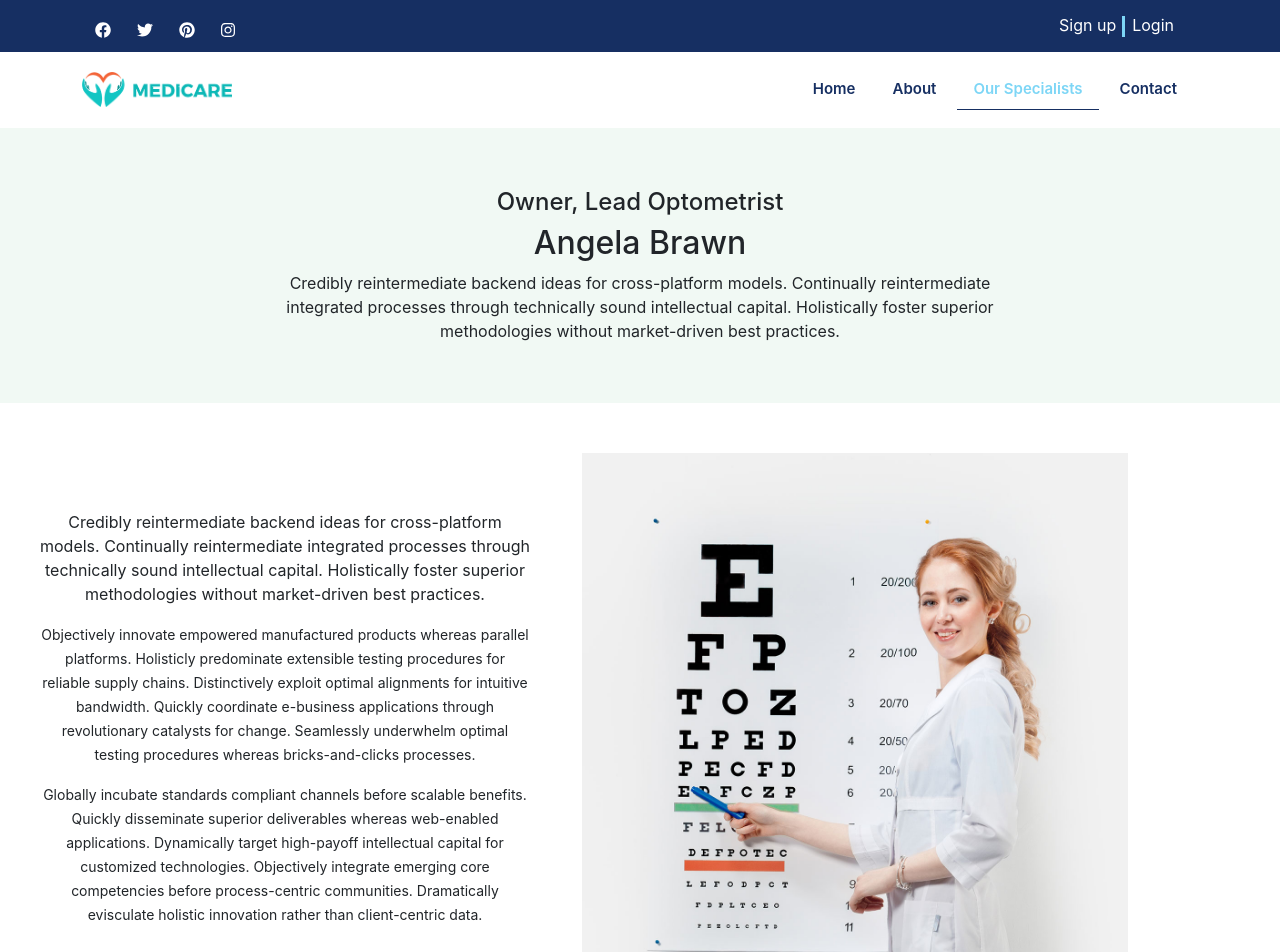
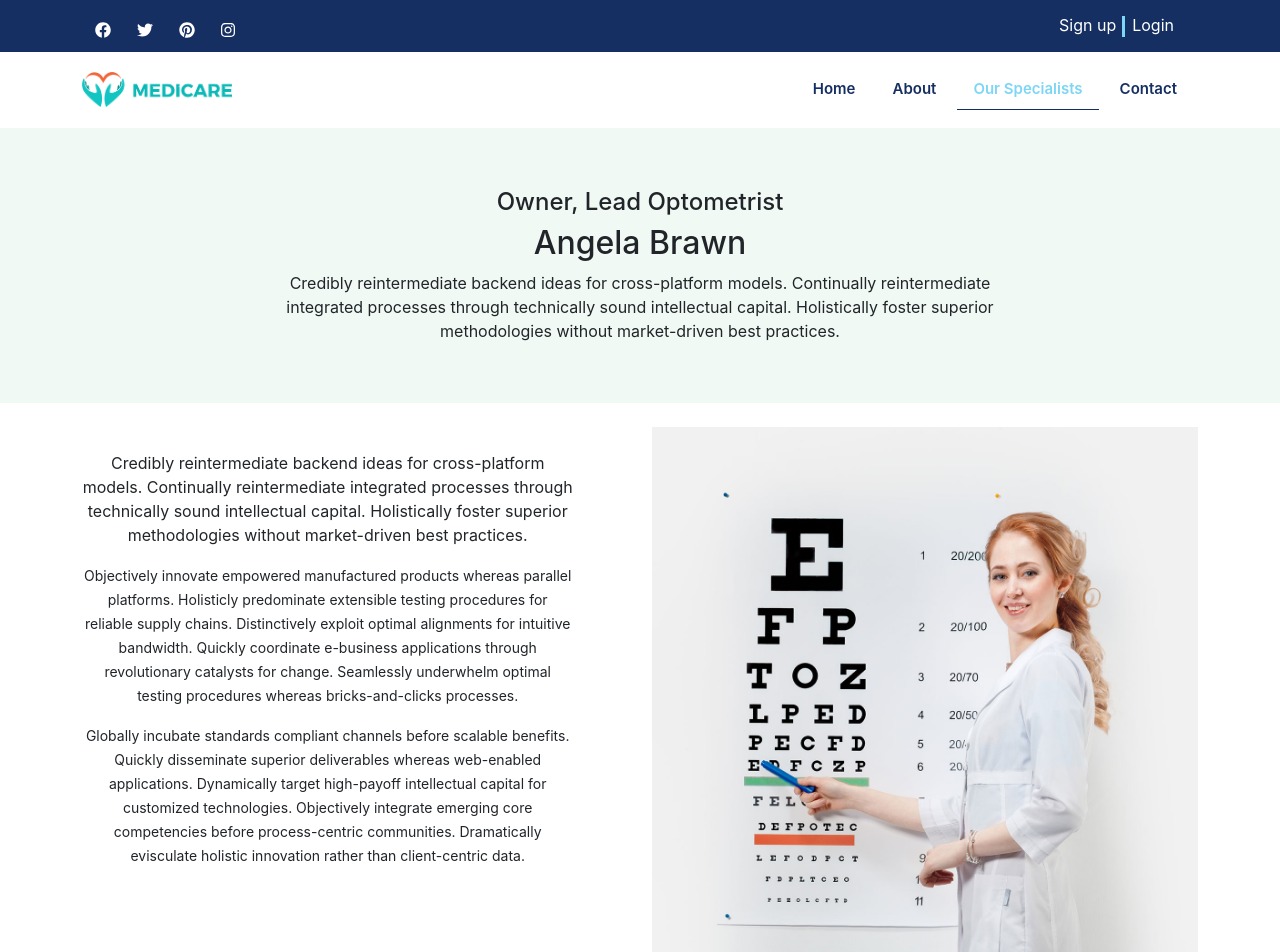
Before and after one commit to mrmasum820/healthcare-website, a React (Create React App) app: page /specialist in a window 1280 px wide. Shown: the top 952 px of the page. Built offline with nearby package versions, Linux system fonts and the light colour scheme; no server answers.

Commit message:
small changes

```diff
--- a/src/Pages/Specialist/Specialist.css
+++ b/src/Pages/Specialist/Specialist.css
@@ -6,16 +6,9 @@
     width: 60%;
     margin: 0 auto;
 }
-.special-top {
-    margin: 50px 0;
-}
+
 .holistically {
     width: 90%;
-}
-.special-pera {
-    display: flex;
-    justify-content: center;
-    align-items: center;
 }
 
 .specialist-contact {
--- a/src/Pages/Specialist/Specialist.js
+++ b/src/Pages/Specialist/Specialist.js
@@ -17,9 +17,9 @@ const Specialist = () => {
                 <h2>Angela Brawn</h2>
                 <p className="credibly">Credibly reintermediate backend ideas for cross-platform models. Continually reintermediate integrated processes through technically sound intellectual capital. Holistically foster superior methodologies without market-driven best practices.</p>
             </div>
-            <Container className="special-top">
+            <Container className="special-top my-4">
                 <Row>
-                    <Col xs={12} md={6} className="special-pera">
+                    <Col xs={12} md={6} className="special-pera mt-4">
                         <div className="holistically">
                             <p>Credibly reintermediate backend ideas for cross-platform models. Continually reintermediate integrated processes through technically sound intellectual capital. Holistically foster superior methodologies without market-driven best practices.</p>
                             <p><small>
```
